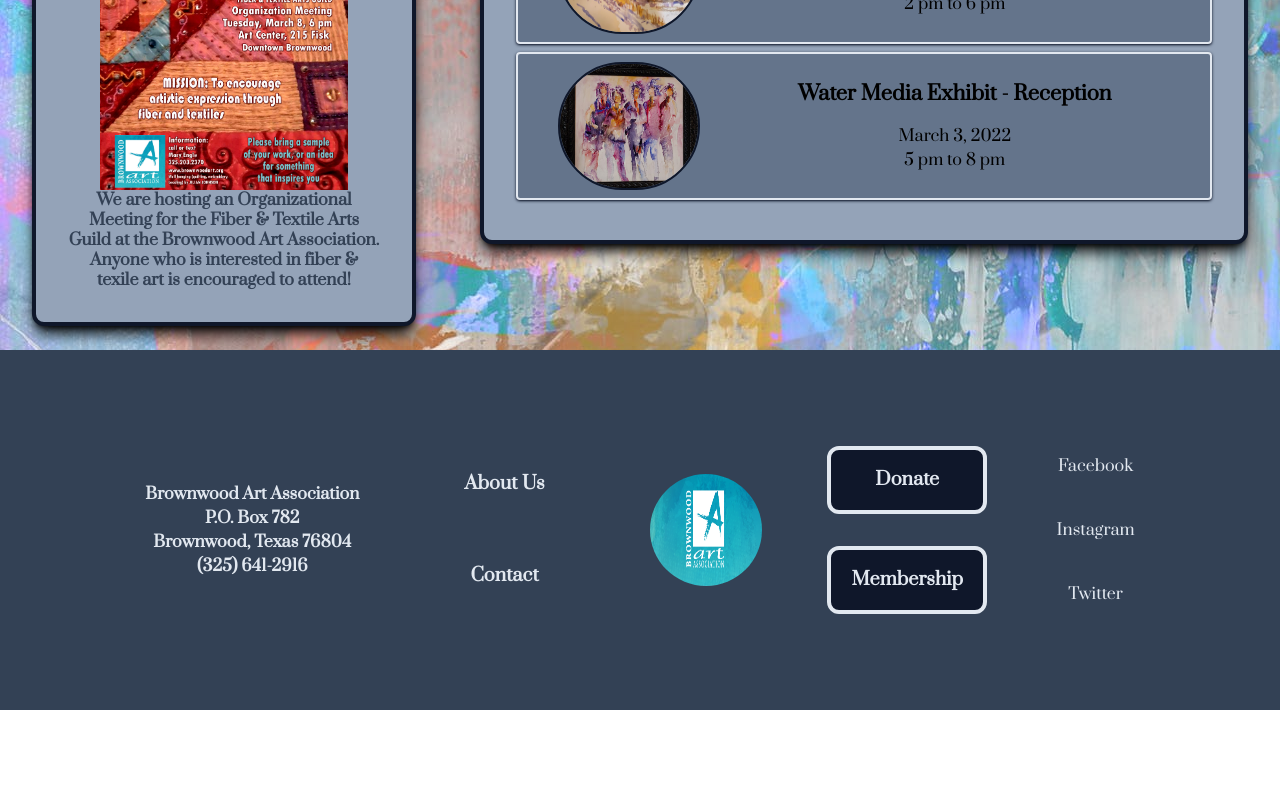
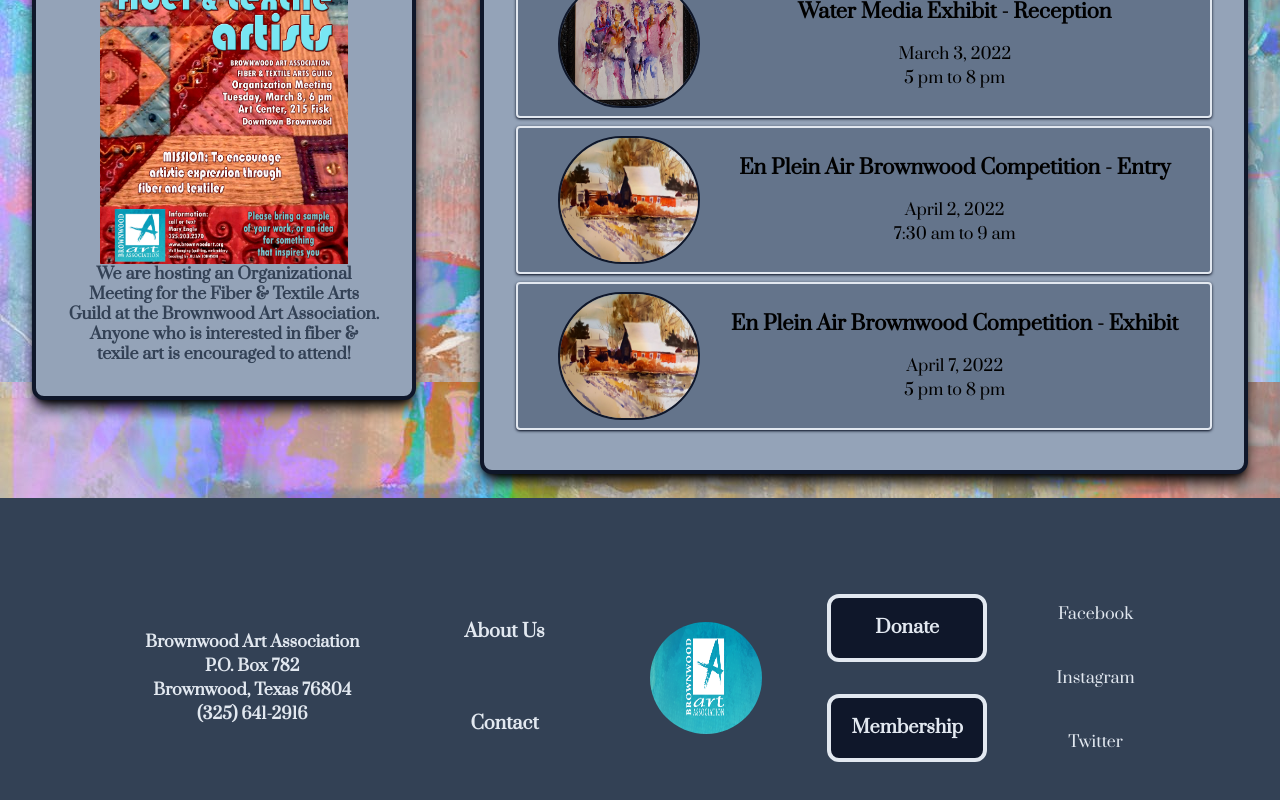
Before and after one commit to Jonathan-Day-Dev/bwd-art, a React (Create React App) app: page /event in a window 1280 px wide. Shown: the part 918-1718 px from the top of the page. Before the commit the page ends 1628 px from the top, so only its background shows below. Built offline with nearby package versions, Linux system fonts and the light colour scheme.

Commit message:
add en plein events

```diff
--- a/src/components/Event/Event.js
+++ b/src/components/Event/Event.js
@@ -33,6 +33,25 @@ const events = [
       "Browse artwork by BAA member artists while enjoying a glass of wine and hors d'oeuvres. The exhibit will remain open throughout March.",
     benefit: false,
   },
+  {
+    title: "En Plein Air Brownwood Competition - Entry",
+    date: "April 2, 2022",
+    time: "7:30 am to 9 am",
+    img: marchExhibit,
+    description:
+      "The event is open to all artists, age 18 and older. Registration will be at the Art Center. Blank canvases will be stamped at this time. Ending time and return to the Art Center will be at 4 pm the same day. One or two plein art artworks created during the event and one studio artwork created at any time of any subject except nudes may be entered in the competition by each artist for a total of 3 works. All works accepted must remain at The Art Center for exhibit and sale through April 23, 2022. Length and width of any frame may not exceed 26\". All work must be sturdily framed or gallery wrapped and ready to hang. All work must be for sale. Artists will receive 70% of the sale price of the work, with BAA receieving 30%.",
+    benefit: false,
+    price: 20
+  },
+  {
+    title: "En Plein Air Brownwood Competition - Exhibit",
+    date: "April 7, 2022",
+    time: "5 pm to 8 pm",
+    img: marchExhibit,
+    description:
+      "The award ceremony will begin at 6 pm and the exhibit will remain open from April 7 to April 22",
+    benefit: false
+  }
 ];
 
 const Event = (props) => {
```
